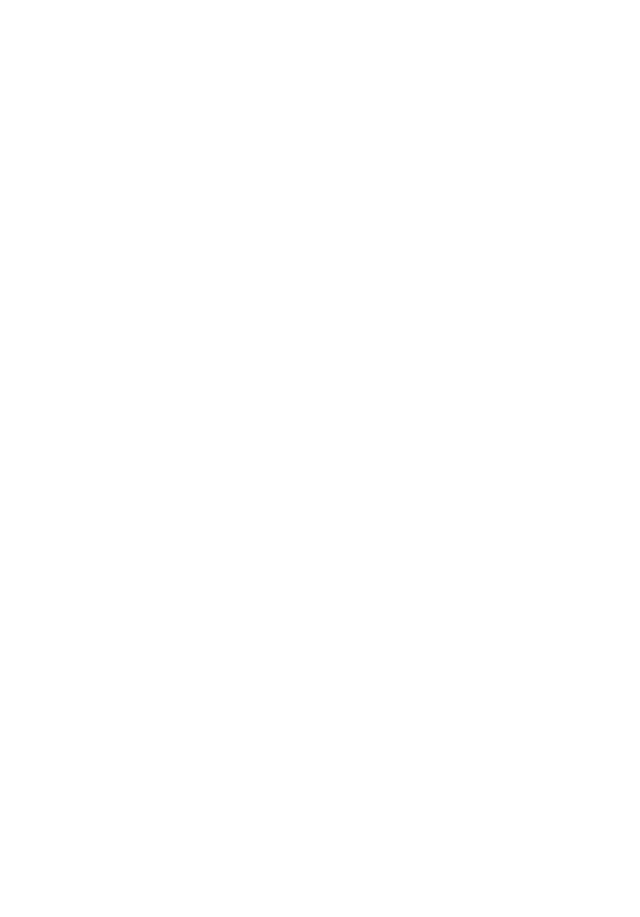
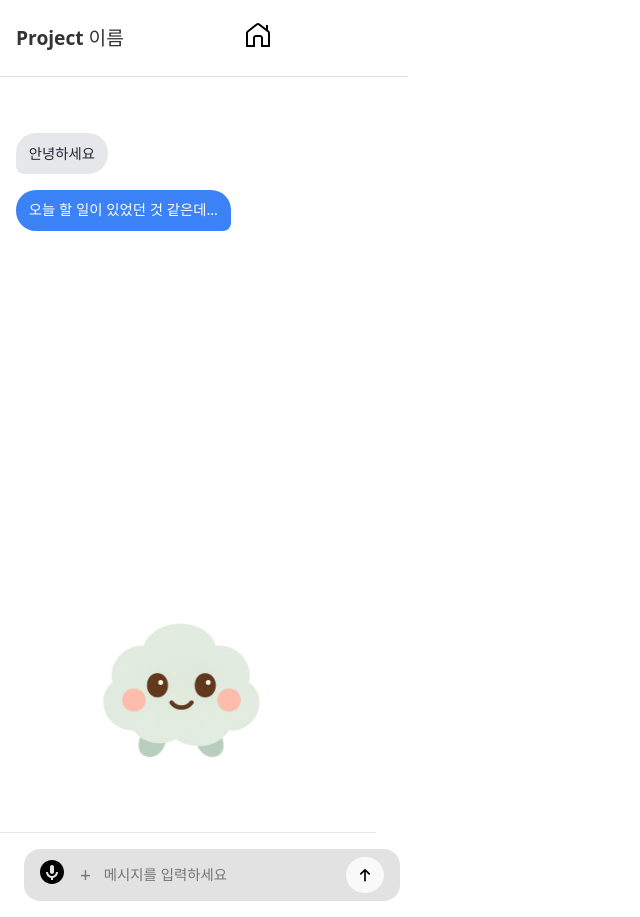
Before and after one commit to Mosic-asia/Project-kiokuSupportService-react-repo, a React app in the folder nikki-ai-project/: page / in a window 1280 px wide. Before the commit this address had no page. Shown: the whole page, without its empty margins (0-640 px from the left). Before the commit the page ends 800 px from the top, so only its background shows below. Built offline with nearby package versions, Linux system fonts and the light colour scheme; the HTML template or start-up script is replaced by a standard one.

Commit message:
📝 Added components, css
Add

```diff
--- a/nikki-ai-project/src/App.jsx
+++ b/nikki-ai-project/src/App.jsx
@@ -8,18 +8,18 @@
 import Reminder from "./routes/Reminder";
 import JournalList from "./routes/JournalList";
 import JournalDetail from "./routes/JournalDetail";
+import Header from "./components/Header";
 
 function App() {
   return (
     <BrowserRouter>
-      <div className="min-h-screen flex flex-col">
-        <div className="flex-grow">
-          <Routes>
-            <Route path="/chat" element={<Chat />} />
-            <Route path="/journal-list" element={<JournalList />} />
-          </Routes>
-        </div>
-        {/* <BottomNav /> */}
+      <Header /> {/* <Routes> 컴포넌트 바깥으로 이동 */}
+      <div className="container"> {/* 헤더 아래 콘텐츠 영역 (선택 사항) */}
+        <Routes>
+          <Route path="/chat" element={<Chat />} />
+          {/* <Route path="/other" element={<OtherPage />} /> */}
+          <Route path="/" element={<Chat />} /> {/* 기본 경로 설정 (선택 사항) */}
+        </Routes>
       </div>
     </BrowserRouter>
   );
--- a/nikki-ai-project/src/components/ChatBubble.jsx
+++ b/nikki-ai-project/src/components/ChatBubble.jsx
@@ -1,15 +1,12 @@
 import React from "react";
+import styles from "../styles/ChatBubble.module.css";
 
 const ChatBubble = ({ message }) => {
-  const isUser = message.sender === "user"; // Adjust based on your message object
+  const isUser = message.sender === "user";
 
   return (
-    <div className={`flex ${isUser ? "justify-end" : "justify-start"}`}>
-      <div
-        className={`rounded-xl py-2 px-3 text-white ${
-          isUser ? "bg-blue-500" : "bg-gray-300 text-gray-800"
-        }`}
-      >
+    <div className={`${styles.chatBubbleContainer} ${isUser ? styles.userBubbleContainer : styles.otherBubbleContainer}`}>
+      <div className={`${styles.bubble} ${isUser ? styles.userBubble : styles.otherBubble}`}>
         {message.text}
       </div>
     </div>
--- a/nikki-ai-project/src/components/Header.jsx
+++ b/nikki-ai-project/src/components/Header.jsx
@@ -1,5 +1,21 @@
-function Header() {
+// src/components/Header.jsx
+import React from 'react';
+import styles from '../styles/Header.module.css';
+import HomeIcon from '../assets/home.svg'; // 홈 아이콘 경로 확인 및 수정
 
-}
+const Header = () => {
+  return (
+    <header className={styles.header}>
+      <div className={styles.logo}>Project 이름</div>
+      <div className={styles.homeButton}>
+        <img src={HomeIcon} alt="Home" className={styles.homeIcon} />
+      </div>
+      <div className={styles.user}>
+        {/* 사용자 관련 정보 또는 아이콘 */}
+        {/* <img src="/user-icon.png" alt="User" className={styles.userIcon} /> */}
+      </div>
+    </header>
+  );
+};
 
 export default Header;
--- a/nikki-ai-project/src/components/InputBox.jsx
+++ b/nikki-ai-project/src/components/InputBox.jsx
@@ -1,7 +1,8 @@
 import React, { useState } from "react";
-import MicIcon from "../assets/microphone.svg";
-import PlusIcon from "../assets/plus.svg";
-import SendIcon from "../assets/arrow-up.svg";
+import MicIcon from "../assets/microphone.svg"; // 경로 확인 필요
+import PlusIcon from "../assets/plus.svg";   // 경로 확인 필요
+import SendIcon from "../assets/arrow-up.svg"; // 경로 확인 필요
+import styles from "../styles/InputBox.module.css";
 
 const InputBox = ({ onSend }) => {
   const [text, setText] = useState("");
@@ -25,21 +26,21 @@
   };
 
   return (
-    <div className="flex items-center space-x-2">
-      <div className="flex items-center">
-      <img src={MicIcon} alt="mic" className="h-6 w-6" />
-      <img src={PlusIcon} alt="plus" className="h-6 w-6 text-gray-500" />
+    <div className={styles.inputBox}>
+      <div className={styles.iconButton}>
+        <img src={MicIcon} alt="mic" className={styles.icon} />
       </div>
+      <span className={styles.plusIcon}>+</span>
       <input
         type="text"
-        className="flex-1 border rounded-full py-2 px-3 focus:outline-none focus:ring-2 focus:ring-blue-200"
+        className={styles.inputField}
         placeholder="메시지를 입력하세요"
         value={text}
         onChange={handleChange}
         onKeyPress={handleKeyPress}
       />
-      <button onClick={handleSendClick} className="bg-blue-500 text-white rounded-full p-2">
-        <img src={SendIcon} alt="send" className="h-5 w-5" />
+      <button onClick={handleSendClick} className={styles.sendButton}>
+        <img src={SendIcon} alt="send" className={styles.sendIcon} />
       </button>
     </div>
   );
--- a/nikki-ai-project/src/routes/Chat.jsx
+++ b/nikki-ai-project/src/routes/Chat.jsx
@@ -2,34 +2,37 @@
 import ChatBubble from "../components/ChatBubble";
 import InputBox from "../components/InputBox";
 import { getChats, postChat } from "../api/chatApi";
-import CloudImage from "../assets/cloud.png"; // Import the cloud image
+import CloudImage from "../assets/cloud.png";
+import styles from "../styles/Chat.module.css";
+import '../styles/ChatAnimation.css'; // 애니메이션 CSS 파일 import
 
 const Chat = () => {
   const [messages, setMessages] = useState([]);
 
   useEffect(() => {
-    getChats().then(setMessages);
+    // getChats().then(setMessages);
+    setMessages([
+      { sender: 'other', text: '안녕하세요' },
+      { sender: 'user', text: '오늘 할 일이 있었던 것 같은데...' },
+    ]);
   }, []);
 
   const handleSend = async (text) => {
-    const response = await postChat(text);
-    setMessages((prev) => [...prev, response]);
+    // const response = await postChat(text);
+    setMessages((prev) => [...prev, { sender: 'user', text }]);
   };
 
   return (
-    <div className="flex flex-col h-screen bg-gray-100"> {/* Changed background color for better visual separation */}
-      {/* 채팅 영역 */}
-      <div className="flex-1 overflow-y-auto p-4 space-y-2">
-        <div className="flex justify-center mb-4">
-          <img src={CloudImage} alt="Cloud Avatar" className="w-32 h-32" /> {/* Placeholder Cloud Image */}
-        </div>
+    <div className={styles.chatContainer}>
+      <div className={styles.chatArea}>
         {messages.map((msg, idx) => (
           <ChatBubble key={idx} message={msg} />
         ))}
       </div>
-
-      {/* 인풋 영역 */}
-      <div className="bg-white px-4 py-3 border-t border-gray-200"> {/* Added background and border */}
+      <div className={`${styles.cloudAvatarContainer} cloud-float`}> {/* 클래스 이름 변경 */}
+        <img src={CloudImage} alt="Cloud Avatar" className={styles.cloudAvatar} />
+      </div>
+      <div className={styles.inputBoxContainer}>
         <InputBox onSend={handleSend} />
       </div>
     </div>
--- /dev/null
+++ b/nikki-ai-project/src/styles/Chat.module.css
@@ -0,0 +1,56 @@
+.chatContainer {
+  width: 100%;
+  display: flex;
+  flex-direction: column;
+  height: 100vh;
+  background-color: #ffffff;
+  padding-top: 2.5rem; /* Header 공간 */
+}
+
+.chatArea {
+  flex-grow: 1;
+  overflow-y: auto;
+  padding: 1rem;
+  display: flex;
+  flex-direction: column;
+  gap: 0.75rem;
+}
+
+.cloudAvatarContainer {
+  display: flex;
+  justify-content: center;
+  margin-bottom: 2rem;
+}
+
+.cloudAvatarWrapper {
+  position: relative;
+}
+
+.cloudAvatar {
+  width: 14rem;
+  height: 14rem;
+}
+
+.userIconPlaceholder {
+  position: absolute;
+  bottom: 0;
+  left: 50%;
+  transform: translate(-50%, 20%);
+  background-color: white;
+  border-radius: 50%;
+  box-shadow: 0 2px 4px rgba(0, 0, 0, 0.1);
+  width: 2.5rem;
+  height: 2.5rem;
+  display: flex;
+  align-items: center;
+  justify-content: center;
+  font-weight: bold;
+  font-size: 1rem;
+  color: #6b7280;
+}
+
+.inputBoxContainer {
+  background-color: white;
+  padding: 0.5rem 1rem;
+  border-top: 1px solid #e5e7eb;
+}
--- /dev/null
+++ b/nikki-ai-project/src/styles/ChatAnimation.css
@@ -0,0 +1,23 @@
+/* ChatAnimation.css */
+
+.cloud-float {
+  animation: floatCloudRandom 10s infinite alternate ease-in-out; /* 속도 증가, ease-in-out 적용 */
+}
+
+@keyframes floatCloudRandom {
+  0% {
+    transform: translate(0, 0);
+  }
+  25% {
+    transform: translate(5px, -3px);
+  }
+  50% {
+    transform: translate(-7px, 2px);
+  }
+  75% {
+    transform: translate(-2px, -5px);
+  }
+  100% {
+    transform: translate(0, 0);
+  }
+}
--- /dev/null
+++ b/nikki-ai-project/src/styles/ChatBubble.module.css
@@ -0,0 +1,35 @@
+/* styles/ChatBubble.module.css */
+
+.chatBubbleContainer {
+  display: flex;
+  align-items: flex-end;
+  margin-bottom: 0.25rem;
+  width: 100%;
+  max-width: 70%;
+}
+
+.justifyEnd {
+  justify-content: flex-end; /* 사용자 말풍선을 오른쪽으로 정렬 */
+}
+
+.justifyStart {
+  justify-content: flex-start; /* 챗봇 말풍선을 왼쪽으로 정렬 (기본값) */
+}
+
+.bubble {
+  padding: 0.6rem 0.8rem;
+  font-size: 0.9rem;
+  border-radius: 1.25rem;
+}
+
+.userBubble {
+  background-color: #3b82f6;
+  color: white;
+  border-radius: 1.25rem 1.25rem 0.5rem 1.25rem;
+}
+
+.otherBubble {
+  background-color: #e5e7eb;
+  color: #1f2937;
+  border-radius: 1.25rem 1.25rem 1.25rem 0.5rem;
+}
--- /dev/null
+++ b/nikki-ai-project/src/styles/Header.module.css
@@ -0,0 +1,35 @@
+/* src/components/Header.module.css */
+.header {
+  width: 100%;
+  background-color: #ffffff; /* 흰색 배경 */
+  color: #333;
+  padding: 0.5rem 1rem; /* 상하좌우 패딩 조정 */
+  display: flex;
+  justify-content: space-between; /* 로고, 홈 버튼, 사용자 영역 간 간격 벌리기 */
+  align-items: center;
+  border-bottom: 1px solid #e0e0e0; /* 옅은 구분선 */
+  height: 60px; /* 헤더 높이 지정 */
+}
+
+.logo {
+  font-size: 1.2rem; /* 로고 폰트 크기 조정 */
+  font-weight: bold;
+}
+
+.homeButton {
+  background-color: transparent; /* 투명 배경 */
+  border: none;
+  cursor: pointer;
+  padding: 0; /* 패딩 제거 */
+}
+
+.homeIcon {
+  width: 24px; /* 홈 아이콘 크기 조정 */
+  height: 24px;
+  /* 필요하다면 홈 아이콘 색상 변경 */
+  /* filter: invert(22%) sepia(63%) saturate(2465%) hue-rotate(195deg) brightness(96%) contrast(92%); */ /* 파란색 계열 */
+}
+
+.user {
+  /* 사용자 관련 스타일 */
+}
--- /dev/null
+++ b/nikki-ai-project/src/styles/InputBox.module.css
@@ -0,0 +1,58 @@
+/* styles/InputBox.module.css */
+
+.inputBox {
+  width: 100%;
+  display: flex;
+  align-items: center;
+  padding: 0.5rem 1rem;
+  background-color: rgb(226, 226, 226);
+  border-radius: 1rem; /* 둥근 테두리 */
+  margin: 0.5rem;
+}
+
+.iconButton {
+  background-color: transparent;
+  border: none;
+  padding: 0;
+  margin-right: 0.5rem;
+  cursor: pointer;
+}
+
+.icon {
+  width: 24px;
+  height: 24px;
+  color: #757575; /* 마이크 아이콘 색상 */
+}
+
+.plusIcon {
+  color: #757575;
+  margin-left: 0.5rem;
+  margin-right: 0.8rem;
+  font-size: 1.2rem;
+}
+
+.inputField {
+  flex-grow: 1;
+  border: none;
+  outline: none;
+  font-size: 0.9rem;
+  padding: 0.5rem 0;
+  background-color: rgb(226, 226, 226)
+}
+
+.sendButton {
+  border: none;
+  border-radius: 50%;
+  width: 36px;
+  height: 36px;
+  display: flex;
+  justify-content: center;
+  align-items: center;
+  cursor: pointer;
+  margin-left: 0.5rem;
+}
+
+.sendIcon {
+  width: 20px;
+  height: 20px;
+}
```
Also changed, not shown: nikki-ai-project/src/assets/home.svg (added).
